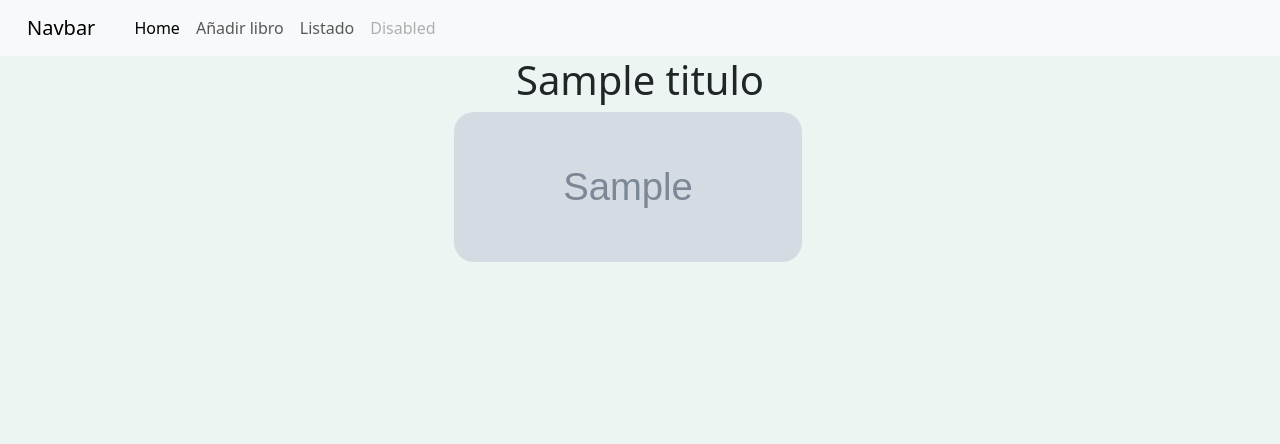
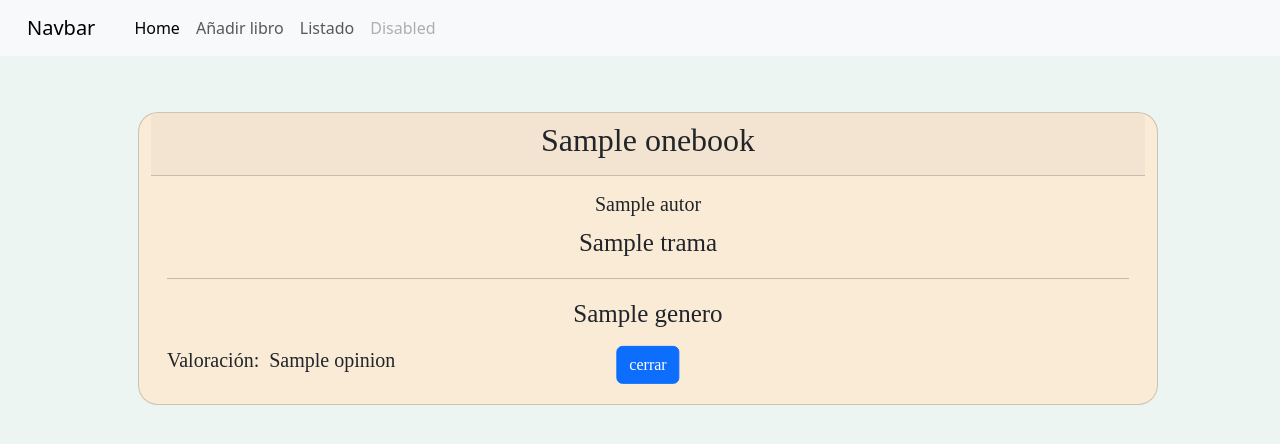
Before and after one commit to pilasujg/Biblioteca, a Node server app: template src/views/view.hbs in a window 1280 px wide. Shown: the top 444 px of the page. Run offline with Node 20, Linux system fonts and the light colour scheme; the template is opened without the code that fills it: most values are stand-ins (such as "Sample title", 1, 10 or a date in 2020); some libraries are stand-ins or nearby versions.

Commit message:
views view better

```diff
--- a/src/public/javascript/intermedio.js
+++ b/src/public/javascript/intermedio.js
@@ -1,3 +1,6 @@
+     import $ from 'jquery';
+
+
 
       $(document).on('click', '#guardarBook', function (e) {
         let trama = $('#trama').val();
@@ -33,33 +36,48 @@
 
     });
 
+    $(document).on('click', '#editarBook', function (e) {
+        let trama = $('#trama').val();
+        let opinion = $('#opinion').val();
+        let titulo = $('#titulo').val();
+        let autor = $('#autor').val();
+        let genero = $('#genero').val();
+        let imagen = $('#imagen').val();
+        let id = $('#id').val();
 
-    $(document).on('click', '#editarBook', function (e) {
+        console.log("voy a editar miBIOGRAPHIA " + autor + " ************ " + trama)
+    });
 
-        let id = $(this).attr('data-id')
-        console.log("voy a añadir miBIOGRAPHIA " + id + " ************ " + trama)
+/*    $(document).on('click', '#guardarBook', function (e) {
+        let trama = $('#trama').val();
+        let opinion = $('#opinion').val();
+        let titulo = $('#titulo').val();
+        let autor = $('#autor').val();
+        let genero = $('#genero').val();
+        let imagen = $('#imagen').val();
 
-     //show in modal the book on clicked this is the way to do it
-
-
-
-
-
-
+        console.log("voy a añadir miBIOGRAPHIA " + autor + " ************ " + trama)
 
         $.ajax({
-                method: 'GET',
-                url: '/books/view/:id',
+                method: 'POST',
+                url: '/saveBook',
                 data: {
                     trama: trama,
                     opinion: opinion,
                     titulo: titulo,
                     autor: autor,
                     genero: genero,
-                    imagen: imagen,
-                    id: id
+                    imagen: imagen
                 }
             })
+            .done(function (msg) {
+                showNotification(msg.message, 'success', true);
 
-             console.log("voy a añadir miBIOGRAPHIA " + id + " ************ " + trama)
-     });
+            })
+            .fail(function (msg) {
+                showNotification(msg.responseJSON.message, 'danger');
+            });
+
+    });
+
+   */
--- a/src/views/view.hbs
+++ b/src/views/view.hbs
@@ -1,13 +1,57 @@
-<div class="container">
-    <div class="row">
-        <div class="col-md-4 mx-auto">
-        <h1 class="text-center">{{titulo}}</h1>
+<style>
+  .container{
+
+    position: inherit;
+    height: 100%;
+    width: 100%;
+
+
+  }
+  .card {
+    border-radius: 20px;
+    background-color: antiquewhite;
+    height: 100%;
+    width: 100%;
+    text-size-adjust: auto;
+    text-size-adjust: 100%;
+    font-style: normal;
+    font-family: 'Times New Roman', Times, serif;
+    font-size: 25px;
+  }
+</style>
+
+<body>
+  <div class="container my-5">
+    <div class="row mx-5">
+
+        <div class="card col-10 mx-2 h-500 my-2">
+
+        <div class="card-header">
+          <div class="text-center">
+            <h2>{{onebook.titulo}}</h2>
         </div>
-        <div class="row">
-            <div class="col-md-4 mx-auto">
-                <img src="{{imagen}}" class="card-img-top img-fluid" style="border-radius: 20px;height:150px;min-width:150px;" alt="{{doc.image}}">
+        </div>
+
+            <div class="card-body">
+
+              <h5 class="card-title text-center">{{onebook.autor}}</h5>
+              <p class="card-text text-center" id="trama1">{{onebook.trama}}</p>
+              <hr>
+              <p class="card-text text-center">{{onebook.genero}}</p>
+              <p class="card-text text-end"><h5>Valoración:&nbsp; {{onebook.opinion}}</h5></p>
+              <div class="position-absolute bottom-0 start-50 translate-middle">
+
+                <a  href="/home">
+                <button class="btn btn-primary" id="closeView">cerrar</button>
+
+                </a>
+
+
+              </div>
             </div>
+   </div>
 
-        </div>
     </div>
-</div>
+   </div>
+
+</body>
```
Also changed, not shown: src/views/home.hbs (+18 -68 lines).
